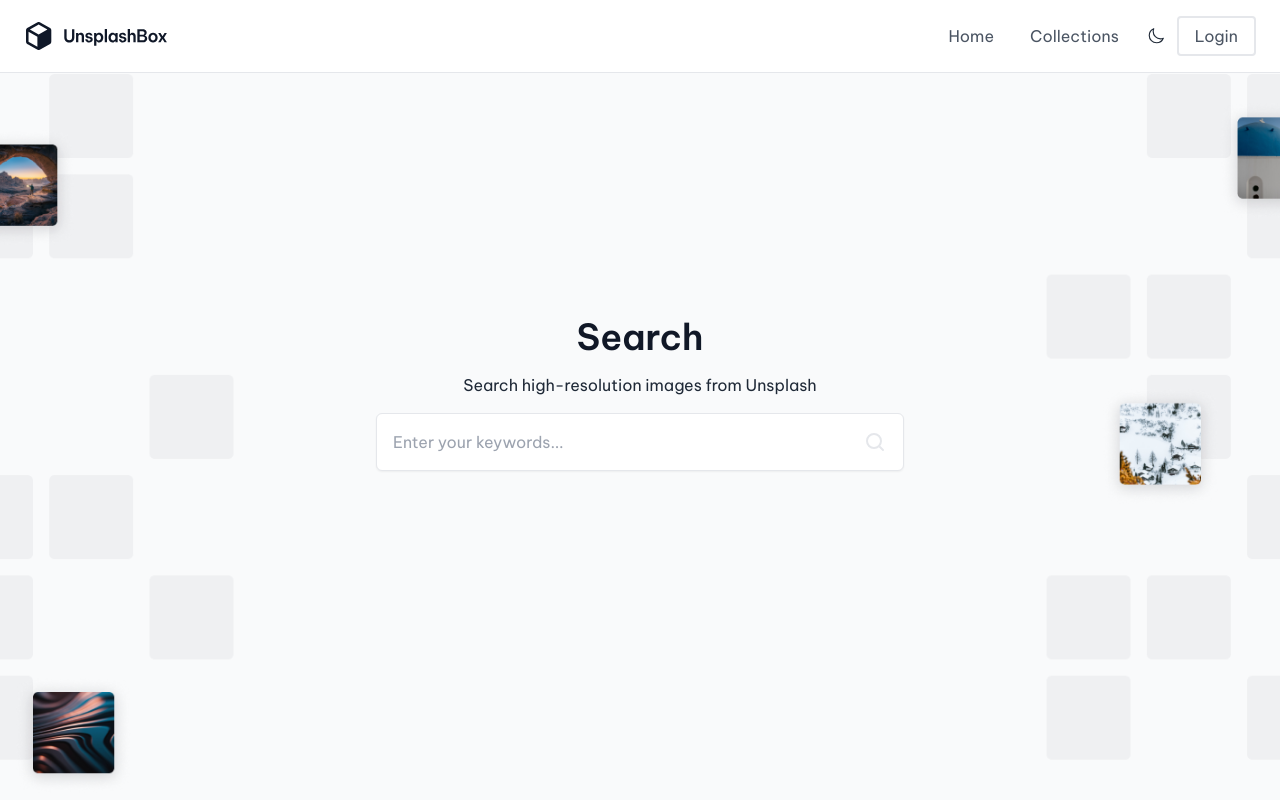
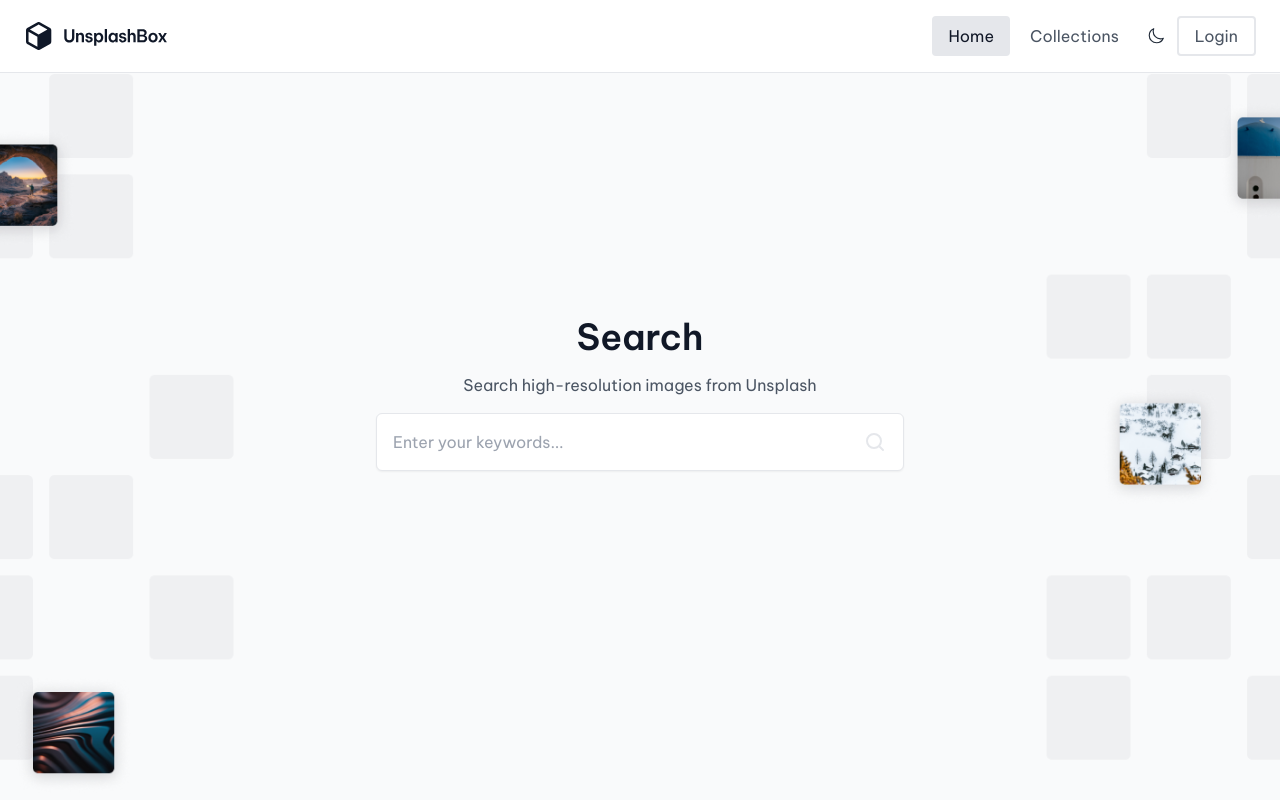
Before and after one commit to ibrahim11elian/unsplash-box, a React (Vite) app: page /home in a window 1280 px wide. Built offline with nearby package versions, Linux system fonts and the light colour scheme; no server answers.

Commit message:
update some styles ✨

```diff
--- a/src/features/collections/CollectionList.jsx
+++ b/src/features/collections/CollectionList.jsx
@@ -1,12 +1,18 @@
+import toast from "react-hot-toast";
 import Menus from "../../ui/Menus";
 import Spinner from "../../ui/Spinner";
 import CollectionCard from "./CollectionCard";
 import useCollections from "./useCollections";
 
 function CollectionsList() {
-  const { isLoading, collections } = useCollections();
+  const { isLoading, collections, error } = useCollections();
 
   if (isLoading) return <Spinner />;
+
+  if (error) {
+    toast.error(error.message);
+    return;
+  }
 
   if (!collections?.length)
     return (
--- a/src/pages/Home.jsx
+++ b/src/pages/Home.jsx
@@ -8,7 +8,7 @@ function Home() {
 
       <div className="relative z-10 flex -translate-y-10 flex-col items-center gap-4">
         <h2 className="text-4xl font-semibold text-gray-900">Search</h2>
-        <p className="text-center text-gray-800">
+        <p className="text-center text-gray-600">
           Search high-resolution images from Unsplash
         </p>
 
--- a/src/ui/Navigation.jsx
+++ b/src/ui/Navigation.jsx
@@ -37,7 +37,7 @@ function Navigation() {
       >
         <li className="m-auto w-fit">
           <NavLink
-            to="/"
+            to="/home"
             className={({ isActive }) =>
               `flex items-center rounded px-3 py-1.5 text-sm text-gray-600 transition-colors duration-300 hover:bg-gray-200 hover:text-gray-900 sm:px-4 sm:py-2 sm:text-base ${
                 isActive ? "bg-gray-200 text-gray-900" : ""
```
